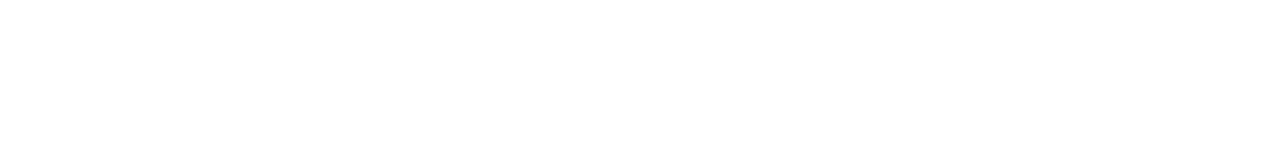
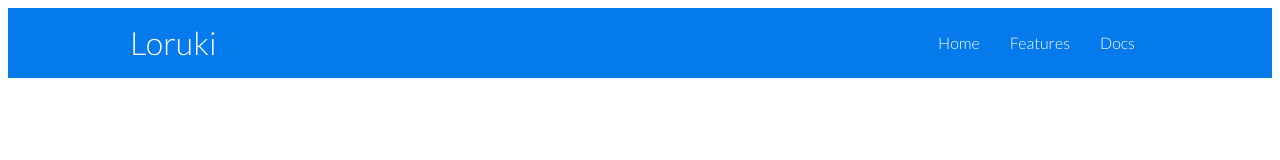
Before and after one commit to elidvenega/loruki_tutorial, a plain HTML site: page index.html in a window 1280 px wide. Drawn offline with Linux system fonts and the light colour scheme.

Commit message:
nav needs to be work on

```diff
--- a/css/style.css
+++ b/css/style.css
@@ -0,0 +1,84 @@
+:root {
+    --primary-color: #047aed;
+    --secondary-color: #1c3fa8;
+    --dark-color: #002240;
+    --light-color: #f4f4f4;
+    --success-color: #5cb85c;
+    --error-color: #d9534f;
+}
+
+* {
+    box-sizing: border-box;
+    padding: 0;
+    margin: 9;
+}
+
+body {
+    font-family: 'Lato', sans-serif;
+    color: #333;
+    line-height: 1.6;
+}
+
+ul {
+    list-style: none;
+}
+
+a {
+    text-decoration: none;
+    color: #333;
+
+}
+
+h1,
+h2 {
+    font-weight: 300;
+    line-height: 1.2;
+    margin: 10px 0;
+}
+
+p {
+    margin: 10px 0;
+}
+
+img {
+    width: 100%;
+}
+
+/* Navbar */
+.navbar {
+    background-color: var(--primary-color);
+    color: #fff;
+    height: 70px;
+}
+
+.navbar ul {
+    display: flex;
+}
+
+.navbar a {
+    color: #fff;
+    padding: 10px;
+    margin: 0 5px;
+}
+
+.navbar a:hover {
+    border-bottom: 2px #fff solid;
+}
+
+.navbar .flex {
+    justify-content: space-between;
+}
+
+.container {
+    max-width: 1100px;
+    margin: 0 auto;
+    overflow: auto;
+    padding: 0 40px;
+}
+
+.flex {
+    display: flex;
+    justify-content: center;
+    align-items: center;
+    height: 100%;
+}
--- a/index.html
+++ b/index.html
@@ -7,11 +7,25 @@
     <link rel="stylesheet" href="https://cdnjs.cloudflare.com/ajax/libs/font-awesome/5.15.1/css/all.min.css"
         integrity="sha512-+4zCK9k+qNFUR5X+cKL9EIR+ZOhtIloNl9GIKS57V1MyNsYpYcUrUeQc9vNfzsWfV28IaLL3i96P9sdNyeRssA=="
         crossorigin="anonymous" />
+    <link href="https://fonts.googleapis.com/css2?family=Lato:wght@300&display=swap" rel="stylesheet">
     <link rel="stylesheet" href="css/style.css">
     <title>Loruki | Styles for everyone </title>
 </head>
 
 <body>
+    <!-- Navbar -->
+    <div class="navbar">
+        <div class="container flex">
+            <h1 class="logo">Loruki</h1>
+            <nav>
+                <ul>
+                    <li><a href="index.html">Home</a></li>
+                    <li><a href="features.html">Features</a></li>
+                    <li><a href="docs.html">Docs</a></li>
+                </ul>
+            </nav>
+        </div>
+    </div>
 
 </body>
 
```
